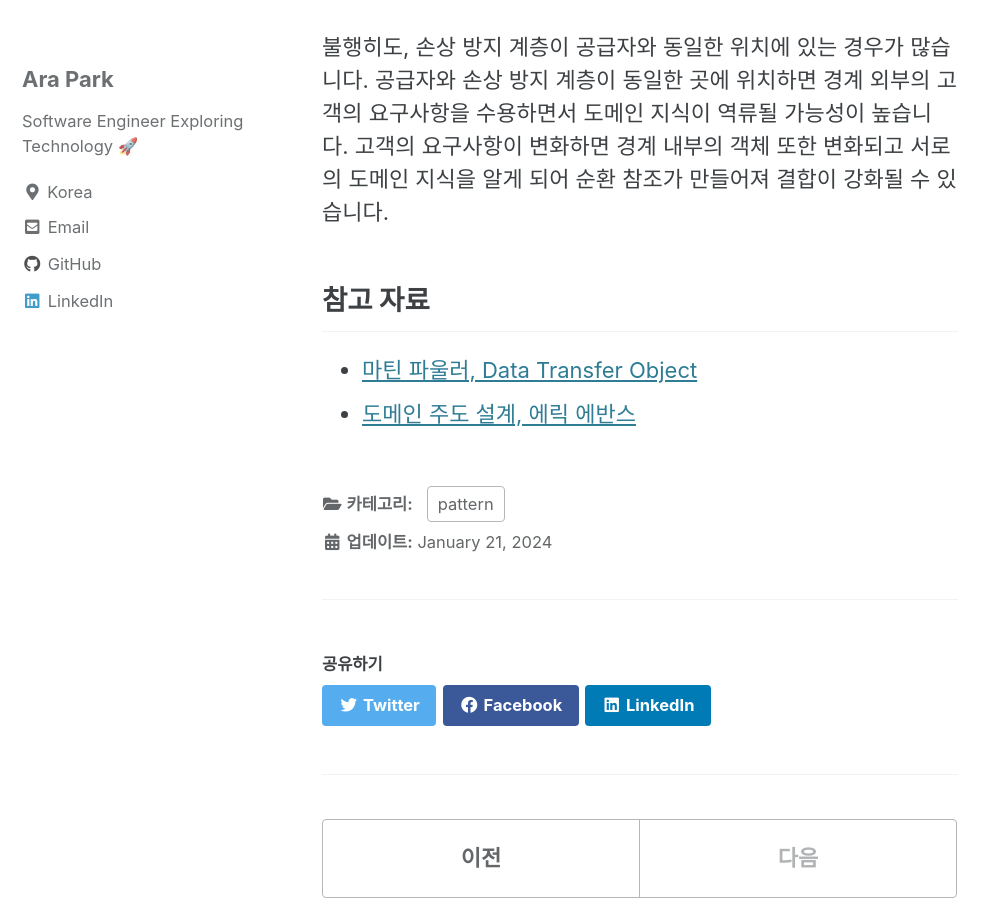
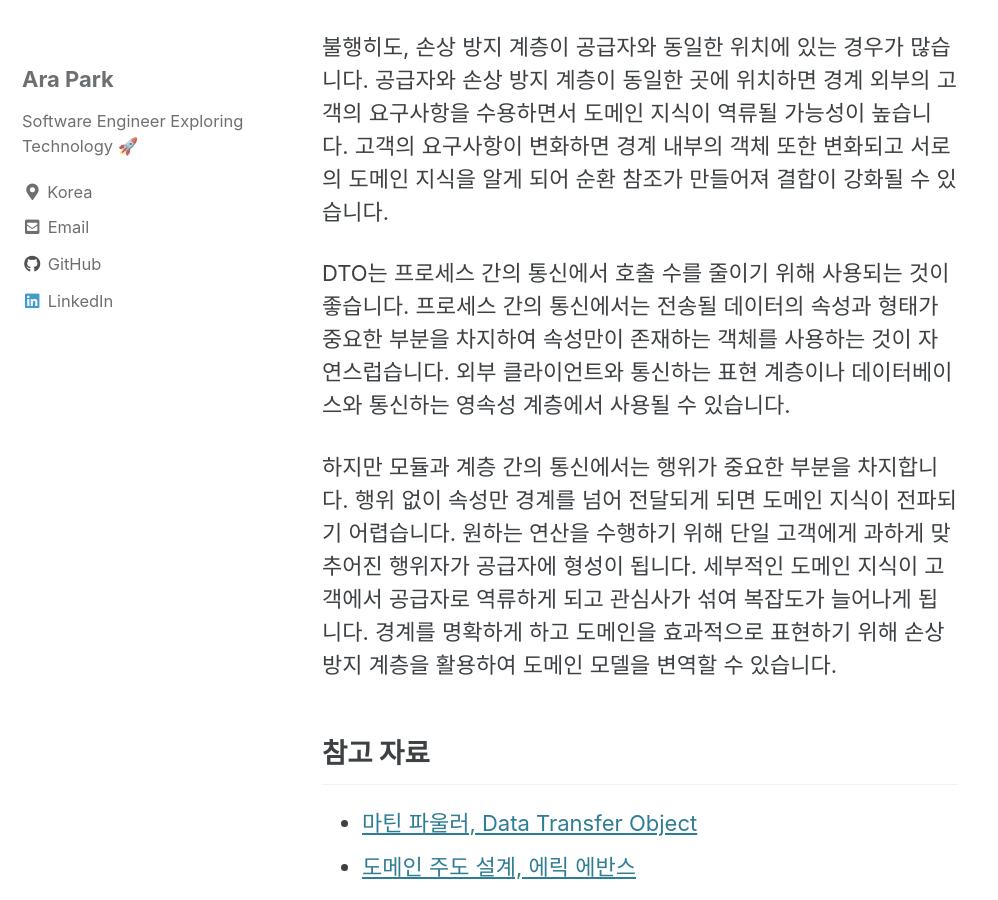
Before and after one commit to siyul-park/siyul-park.github.io, a Jekyll site: the page built from _posts/2024-01-22-stop-using-dto-anywhere.md, in a window 1280 px wide and 900 px high, scrolled down 2165 px. Shown: the whole window, without its empty margins (0-998 px from the left). Built offline with Jekyll 4.4.1, drawn with Linux system fonts in a browser that asks for light colours; cached includes are drawn as plain includes; comment, search, counter and statistics services are not loaded; some of the changed text lies outside the part shown.

Commit message:
docs: improve readability

```diff
--- a/_posts/2024-01-22-stop-using-dto-anywhere.md
+++ b/_posts/2024-01-22-stop-using-dto-anywhere.md
@@ -28,6 +28,10 @@ DTO가 여러 모듈과 계층 간 통신에 사용됨에 따라 경계에서
 
 불행히도, 손상 방지 계층이 공급자와 동일한 위치에 있는 경우가 많습니다. 공급자와 손상 방지 계층이 동일한 곳에 위치하면 경계 외부의 고객의 요구사항을 수용하면서 도메인 지식이 역류될 가능성이 높습니다. 고객의 요구사항이 변화하면 경계 내부의 객체 또한 변화되고 서로의 도메인 지식을 알게 되어 순환 참조가 만들어져 결합이 강화될 수 있습니다.
 
+DTO는 프로세스 간의 통신에서 호출 수를 줄이기 위해 사용되는 것이 좋습니다. 프로세스 간의 통신에서는 전송될 데이터의 속성과 형태가 중요한 부분을 차지하여 속성만이 존재하는 객체를 사용하는 것이 자연스럽습니다. 외부 클라이언트와 통신하는 표현 계층이나 데이터베이스와 통신하는 영속성 계층에서 사용될 수 있습니다.
+
+하지만 모듈과 계층 간의 통신에서는 행위가 중요한 부분을 차지합니다. 행위 없이 속성만 경계를 넘어 전달되게 되면 도메인 지식이 전파되기 어렵습니다. 원하는 연산을 수행하기 위해 단일 고객에게 과하게 맞추어진 행위자가 공급자에 형성이 됩니다. 세부적인 도메인 지식이 고객에서 공급자로 역류하게 되고 관심사가 섞여 복잡도가 늘어나게 됩니다. 경계를 명확하게 하고 도메인을 효과적으로 표현하기 위해 손상 방지 계층을 활용하여 도메인 모델을 변역할 수 있습니다.
+
 ## 참고 자료
 
 - [마틴 파울러, Data Transfer Object](https://martinfowler.com/eaaCatalog/dataTransferObject.html)
```
Also changed, not shown: other parts of _posts/2024-01-22-stop-using-dto-anywhere.md (+1 -1 lines).
